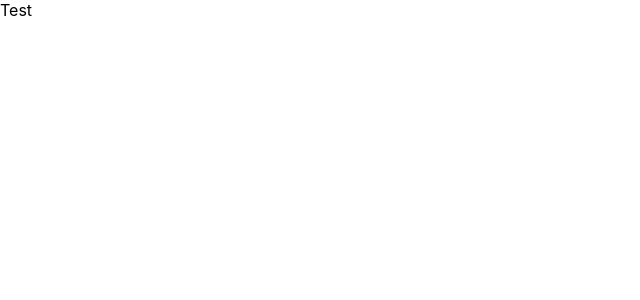
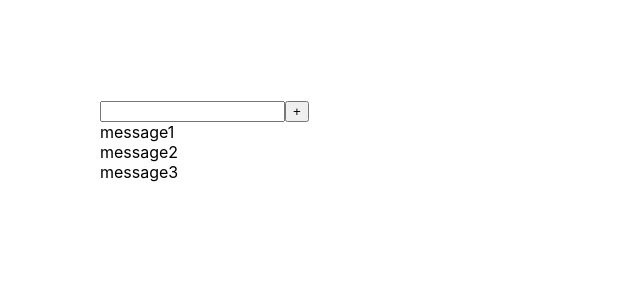
Before and after one commit to feddorovich/microtasks, a React (Create React App) app: page / in a window 1280 px wide. Shown: the top 300 px of the page, without its empty margins (0-640 px from the left). Built offline with nearby package versions, Linux system fonts and the light colour scheme.

Commit message:
06 input start

```diff
--- a/src/App.css
+++ b/src/App.css
@@ -1,3 +1,3 @@
 .App {
-    text-align: center;
+    padding: 100px;
 }
--- a/src/App.tsx
+++ b/src/App.tsx
@@ -1,11 +1,25 @@
-import React from 'react';
+import React, {useState} from 'react';
 import './App.css';
 
 function App(): JSX.Element {
 
+    let [message, setMessage] = useState([
+        {message: 'message1'},
+        {message: 'message2'},
+        {message: 'message3'}
+    ])
+
     return (
-        <div>
-            Test
+        <div className={'App'}>
+            <div>
+                <input/>
+                <button>+</button>
+            </div>
+            {message.map((el, index) => {
+                return (
+                    <div key={index}>{el.message}</div>
+                )
+            })}
         </div>
     );
 }
```
Also changed, not shown: src/06-input/App.tsx (+9 -10 lines), src/06-input/components/FullInput.tsx (added, +9 -0 lines).
